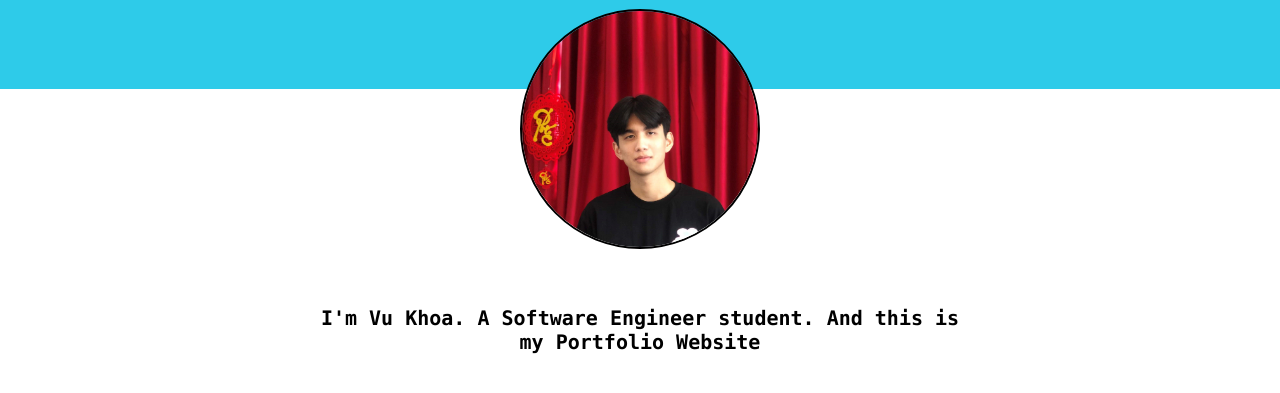
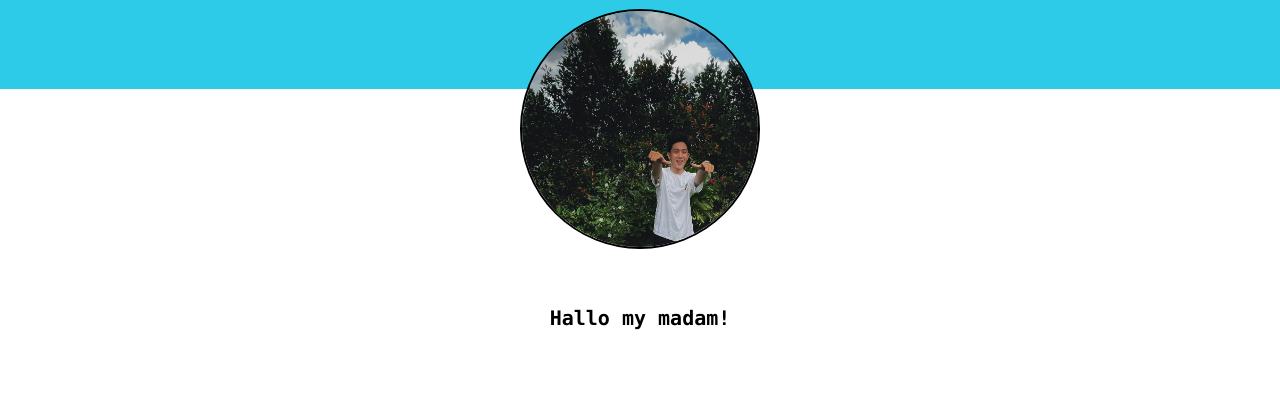
Before and after one commit to Dacoband/Crash_Portfolio, a plain HTML site: page index.html in a window 1280 px wide. Shown: the part 151-544 px from the top of the page. Drawn offline with Linux system fonts and the light colour scheme.

Commit message:
all commit

```diff
--- a/index.html
+++ b/index.html
@@ -25,14 +25,13 @@
       <h1 id="greeting">Hey there !</h1>
 
       <div id="portfolio-container">
-        <img id="portfolio-picture" src="images/portfolio.jpg" />
+        <img id="portfolio-picture" src="images/IMG_9286.jpg" />
       </div>
     </header>
     <main>
       <div id="self-introduce-field">
         <h2 id="self-introduce-p">
-          I'm Vu Khoa. A Software Engineer student. And this is my Portfolio
-          Website
+          Hallo my madam!
         </h2>
       </div>
     </main>
```
Also changed, not shown: about.html (+1 -1 lines), contact.html (+2 -2 lines), projects.html (+1 -1 lines), images/IMG_9286.jpg (added), images/portfolio.jpg (deleted).
